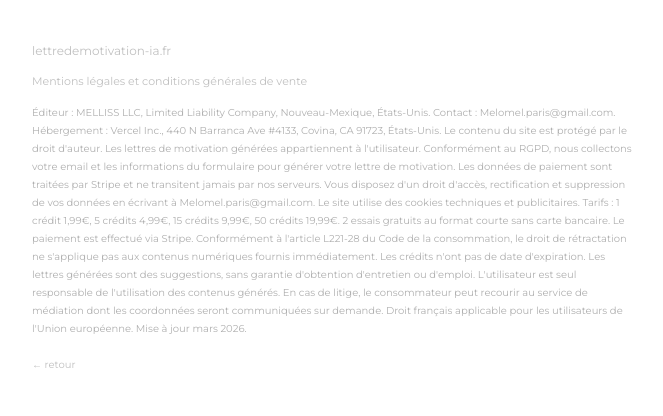
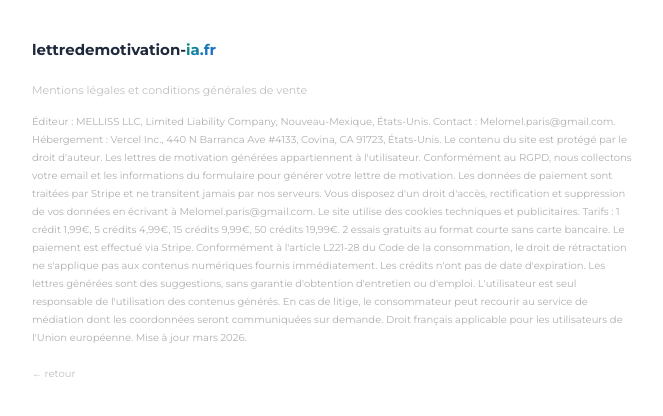
Before and after one commit to MellissaIA/lettredemotivation-ia, a Next.js app: page /mentions-legales in a window 1280 px wide. Shown: the top 416 px of the page, without its empty margins (308-971 px from the left). Built offline with nearby package versions, Linux system fonts and the light colour scheme.

Commit message:
Update mentions-legales.js

```diff
--- a/pages/mentions-legales.js
+++ b/pages/mentions-legales.js
@@ -1,9 +1,11 @@
 export default function MentionsLegales() {
   return (
     <div style={{ fontFamily: "'Montserrat', system-ui, sans-serif", minHeight: "100vh", background: "#fff", padding: "40px 24px" }}>
-      <style>{`@import url('https://fonts.googleapis.com/css2?family=Montserrat:wght@400&display=swap');*{box-sizing:border-box}`}</style>
+      <style>{`@import url('https://fonts.googleapis.com/css2?family=Montserrat:wght@400;500;600;700;800&display=swap');*{box-sizing:border-box}`}</style>
       <div style={{ maxWidth: 600, margin: "0 auto" }}>
-        <a href="/" style={{ fontSize: 12, color: "#c0c0c0", textDecoration: "none", display: "inline-block", marginBottom: 16 }}>lettredemotivation-ia.fr</a>
+        <a href="/" style={{ fontSize: 15, fontWeight: 700, color: "#1e293b", textDecoration: "none", display: "inline-block", marginBottom: 24 }}>
+          lettredemotivation-<span style={{ background: "linear-gradient(135deg, #059669, #2563eb)", WebkitBackgroundClip: "text", WebkitTextFillColor: "transparent" }}>ia.fr</span>
+        </a>
         <p style={{ fontSize: 11, color: "#c0c0c0", marginBottom: 16 }}>Mentions légales et conditions générales de vente</p>
         <p style={{ fontSize: 10, color: "#b0b0b0", lineHeight: 1.8, fontWeight: 400 }}>
           Éditeur : MELLISS LLC, Limited Liability Company, Nouveau-Mexique, États-Unis. Contact : Melomel.paris@gmail.com. Hébergement : Vercel Inc., 440 N Barranca Ave #4133, Covina, CA 91723, États-Unis. Le contenu du site est protégé par le droit d'auteur. Les lettres de motivation générées appartiennent à l'utilisateur. Conformément au RGPD, nous collectons votre email et les informations du formulaire pour générer votre lettre de motivation. Les données de paiement sont traitées par Stripe et ne transitent jamais par nos serveurs. Vous disposez d'un droit d'accès, rectification et suppression de vos données en écrivant à Melomel.paris@gmail.com. Le site utilise des cookies techniques et publicitaires. Tarifs : 1 crédit 1,99€, 5 crédits 4,99€, 15 crédits 9,99€, 50 crédits 19,99€. 2 essais gratuits au format courte sans carte bancaire. Le paiement est effectué via Stripe. Conformément à l'article L221-28 du Code de la consommation, le droit de rétractation ne s'applique pas aux contenus numériques fournis immédiatement. Les crédits n'ont pas de date d'expiration. Les lettres générées sont des suggestions, sans garantie d'obtention d'entretien ou d'emploi. L'utilisateur est seul responsable de l'utilisation des contenus générés. En cas de litige, le consommateur peut recourir au service de médiation dont les coordonnées seront communiquées sur demande. Droit français applicable pour les utilisateurs de l'Union européenne. Mise à jour mars 2026.
```
